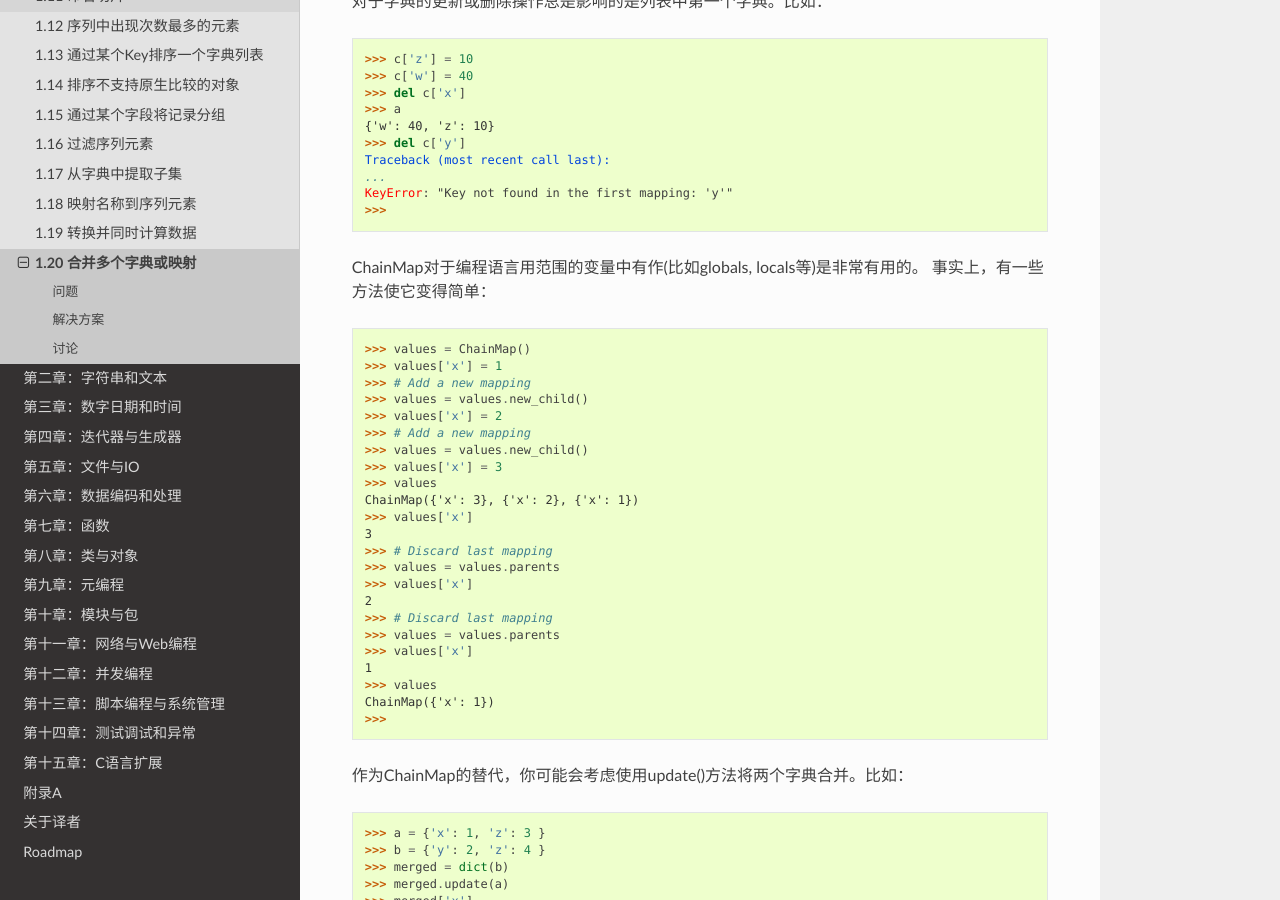
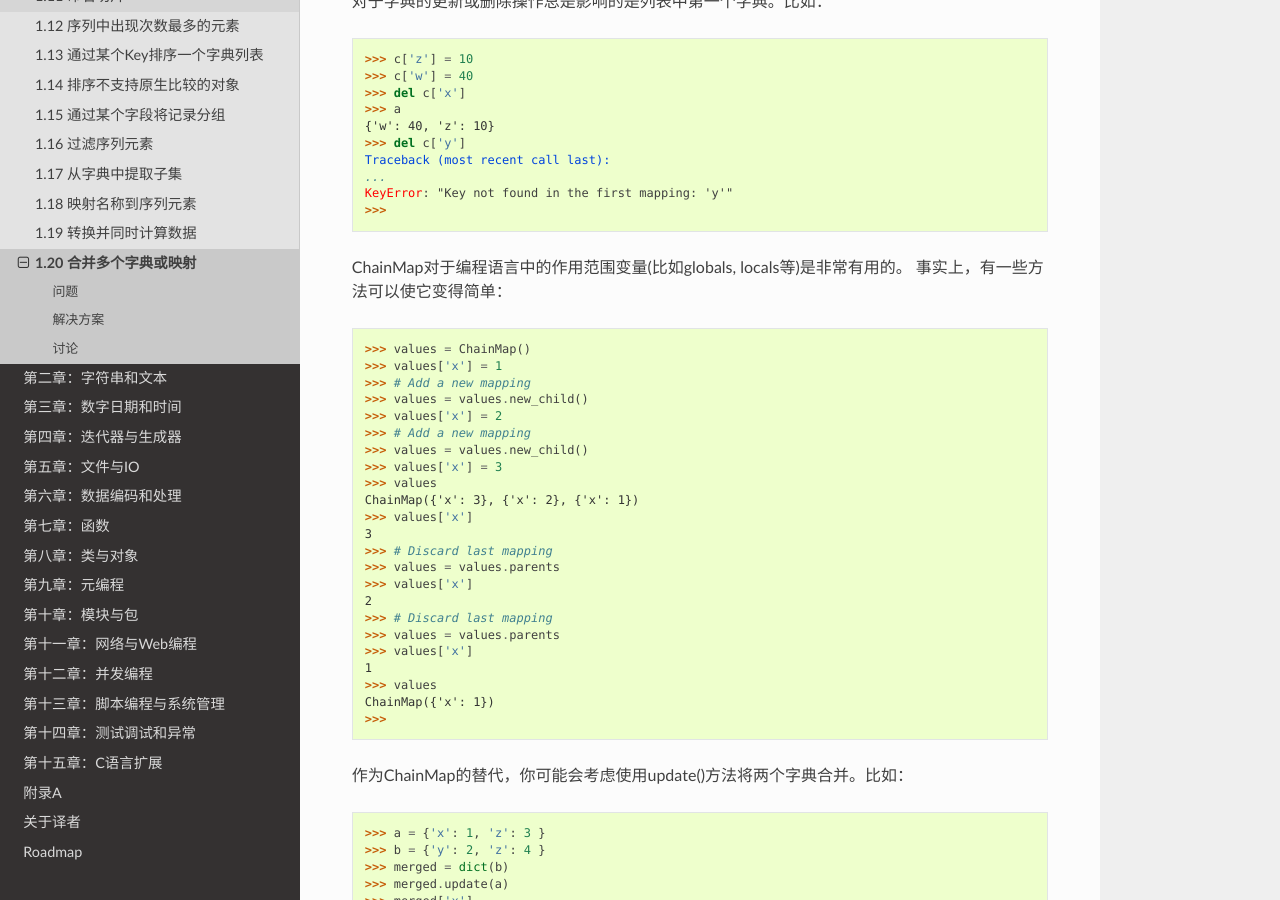
Before and after one commit to yidao620c/python3-cookbook, a Sphinx documentation site: the page built from source/c01/p20_combine_multiple_map_to_single_map.rst, in a window 1280 px wide and 900 px high, scrolled down 1196 px. Built offline with Sphinx 7.4.7 and the Read the Docs theme 2.0.0, drawn with Linux system fonts in a browser that asks for light colours.

Commit message:
1.20小节完成。

```diff
--- a/source/c01/p20_combine_multiple_map_to_single_map.rst
+++ b/source/c01/p20_combine_multiple_map_to_single_map.rst
@@ -68,8 +68,8 @@
     KeyError: "Key not found in the first mapping: 'y'"
     >>>
 
-ChainMap对于编程语言用范围的变量中有作(比如globals, locals等)是非常有用的。
-事实上，有一些方法使它变得简单：
+ChainMap对于编程语言中的作用范围变量(比如globals, locals等)是非常有用的。
+事实上，有一些方法可以使它变得简单：
 
 .. code-block:: python
 
```
